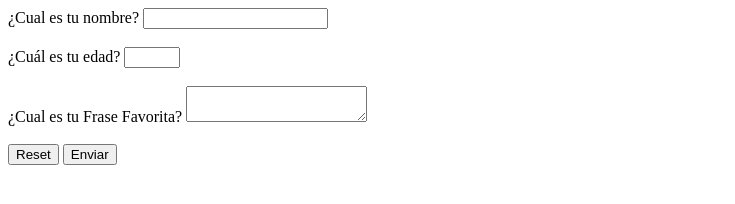
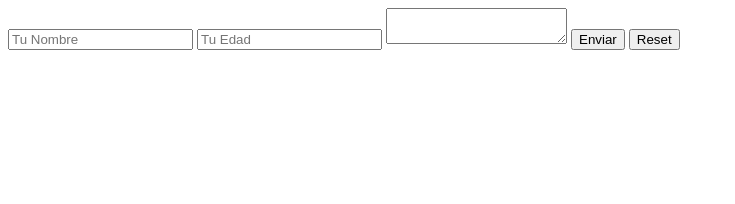
Before and after one commit to eskaider/proyectos-OpenBootcamp, a plain HTML site: page formularios.html in a window 1280 px wide. Shown: the whole page, without its empty margins (0-735 px from the left). Drawn offline with Linux system fonts and the light colour scheme.

Commit message:
Update formularios.html

```diff
--- a/formularios.html
+++ b/formularios.html
@@ -6,23 +6,11 @@
   </head>
   <body>
     <form action="/">
-      <div>
-        <label for="nombre">¿Cual es tu nombre?</label>
-        <input type="text" name="nombre" id="nombre" />
-      </div>
-      <br>
-      <div>
-        <label for="edad">¿Cuál es tu edad?</label>
-        <input type="number" name="edad" id="edad" min="10" max="99">
-      </div>
-      <br>
-      <div>
-        <label for="comentarios">¿Cual es tu Frase Favorita?</label>
-        <textarea name="comentarios" id="comentarios"></textarea>
-      </div>
-      <br>
-      <button type="reset">Reset</button>
-      <button type="submit">Enviar</button>
+        <input type="text" name="nombre" placeholder="Tu Nombre">
+        <input type="number" name="edad" placeholder="Tu Edad">
+        <textarea name="frase-favorita"></textarea>
+        <button type="submit">Enviar</button>
+        <button type="reset">Reset</button>
     </form>
-  </body>
+</body>
 </html>
```
